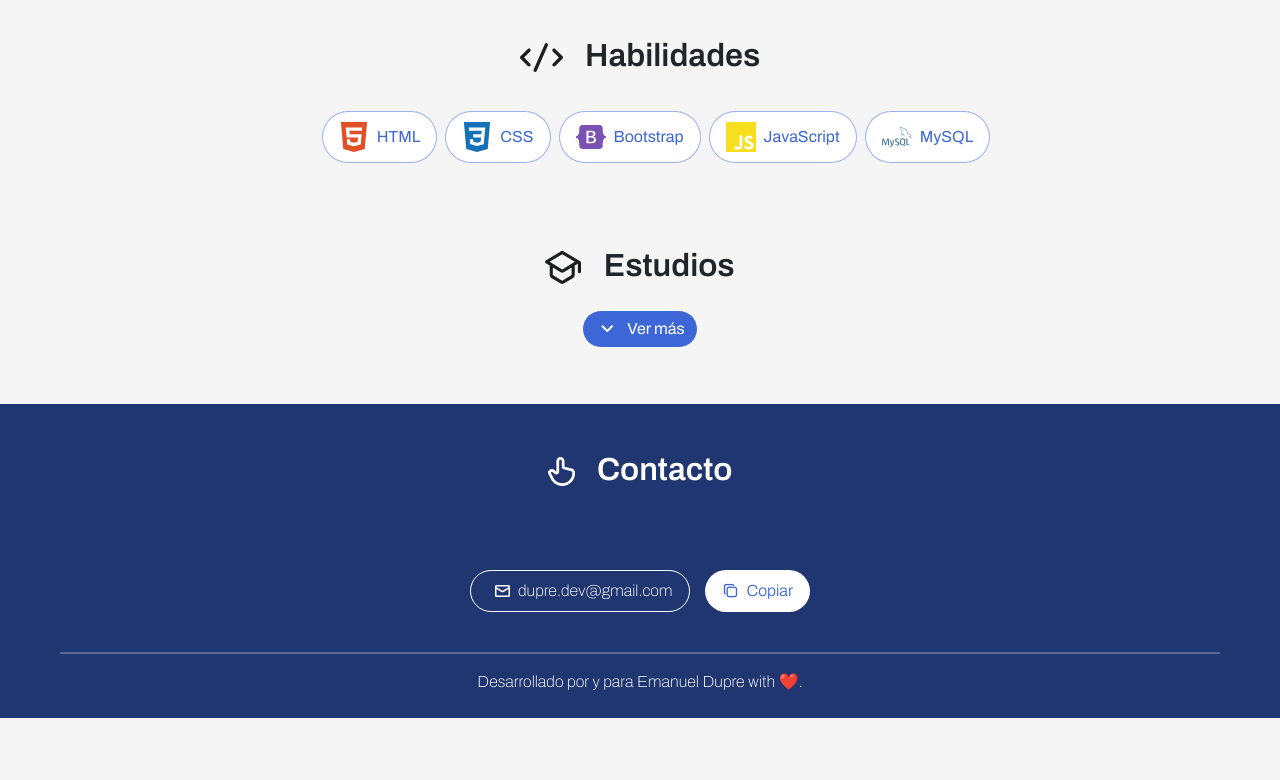
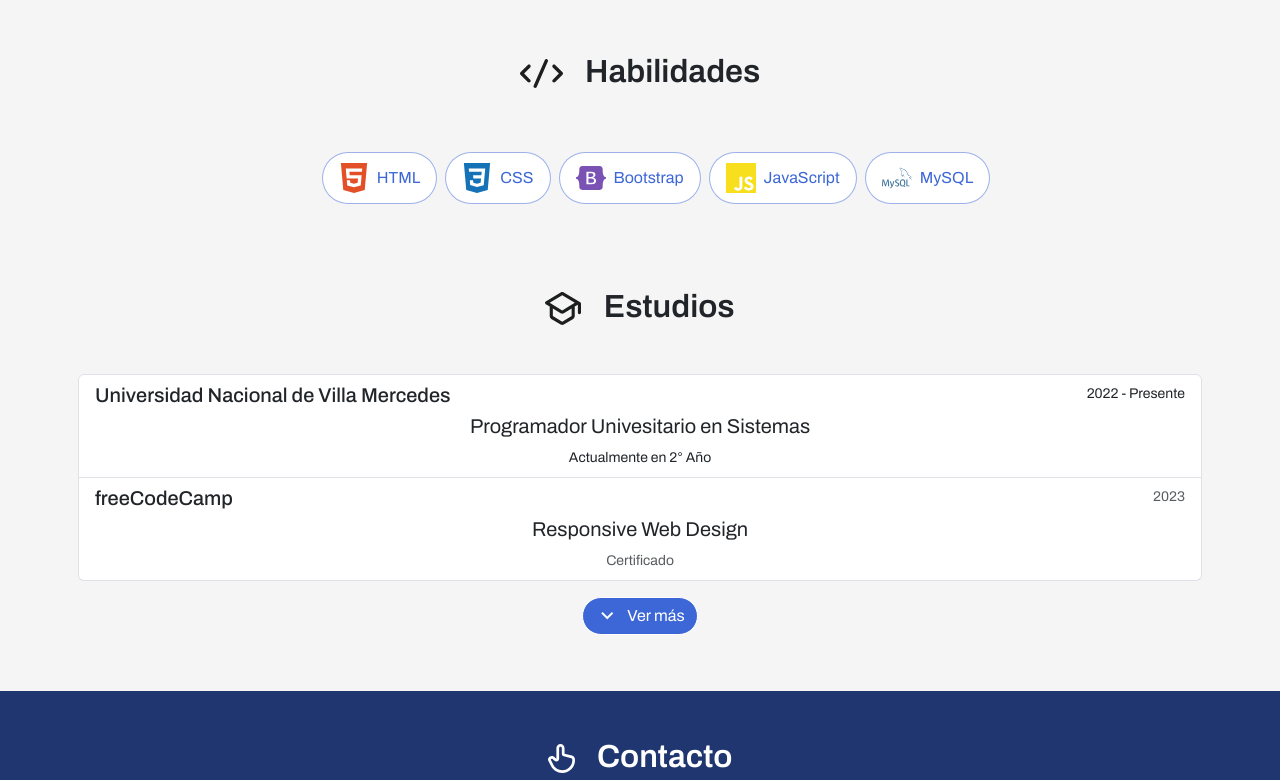
Before and after one commit to emadupre/portfolio.github.io, a plain HTML site: page index.html in a window 1280 px wide. Shown: the part 1588-2368 px from the top of the page. Before the commit the page ends 2306 px from the top, so only its background shows below. Drawn offline with nearby package versions, Linux system fonts and the light colour scheme.

Commit message:
Last Changes
Actualizacion de Estudios y Descarga de PDF.

```diff
--- a/index.html
+++ b/index.html
@@ -35,7 +35,7 @@
             class="d-inline-flex justify-content-center align-items-center btn border-1 rounded-5 text-center align-self-center fw-light"
           >
             <a
-              href="http://"
+              href="src/Curriculum - Jesús Emanuel Garcia.pdf"
               class="d-flex justify-content-center align-items-center"
             >
               <span class="material-symbols-outlined me-1 fw-light fs-4">
@@ -161,7 +161,7 @@
           </div>
           <div class="col">
             <div class="card">
-              <img src="..." class="card-img-top" alt="ABM de Tienda" />
+              <img src="src/c.jpg" class="card-img-top" alt="ABM de Tienda" />
               <div class="card-body">
                 <h5 class="card-title">ABM de Tienda</h5>
                 <p class="card-text fw-lighter">
@@ -201,7 +201,7 @@
           Habilidades
         </h3>
         <div
-          class="habilidades d-xl-flex mt-4 m-3 container justify-content-center align-items-center text-center fw-bold"
+          class="habilidades d-xl-flex mt-5 m-3 container justify-content-center align-items-center text-center fw-bold"
           role="group"
         >
           <button
@@ -281,6 +281,25 @@
             Estudios
           </h3>
         </div>
+        <div class="list-group mt-5">
+          <a class="list-group-item list-group-item-action" aria-current="true">
+            <div class="d-flex w-100 justify-content-between">
+              <h5 class="mb-1">Universidad Nacional de Villa Mercedes</h5>
+              <small>2022 - Presente</small>
+            </div>
+            <p class="mb-1">Programador Univesitario en Sistemas</p>
+            <small>Actualmente en 2° Año</small>
+          </a>
+          <a class="list-group-item list-group-item-action">
+            <div class="d-flex w-100 justify-content-between">
+              <h5 class="mb-1">freeCodeCamp</h5>
+              <small class="text-body-secondary">2023</small>
+            </div>
+            <p class="mb-1">Responsive Web Design</p>
+            <small class="text-body-secondary">Certificado</small>
+          </a>
+        </div>
+
         <div
           id="vermas"
           class="d-flex justify-content-center align-items-center"
```
Also changed, not shown: src/c.jpg (added), 1 other file.
